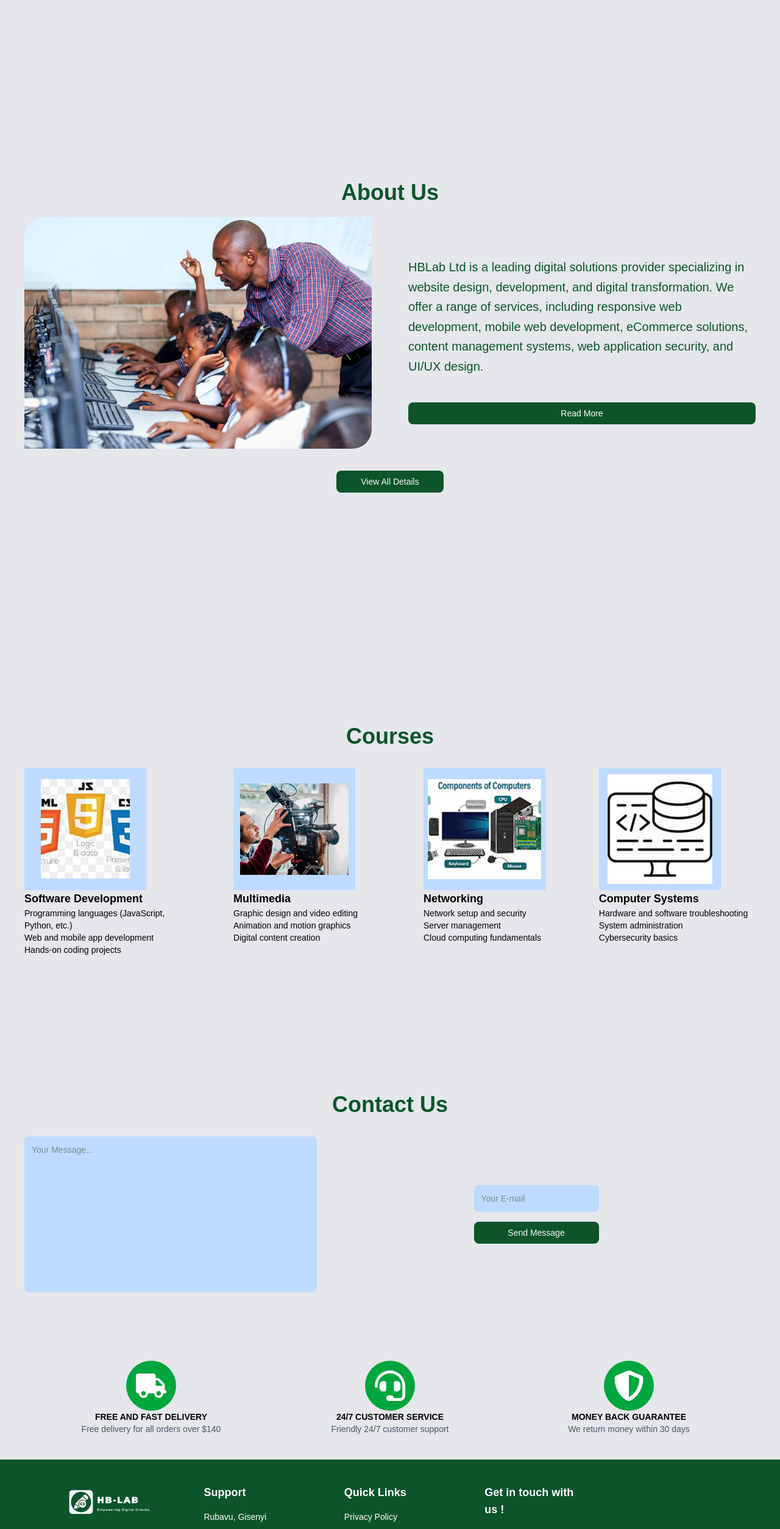
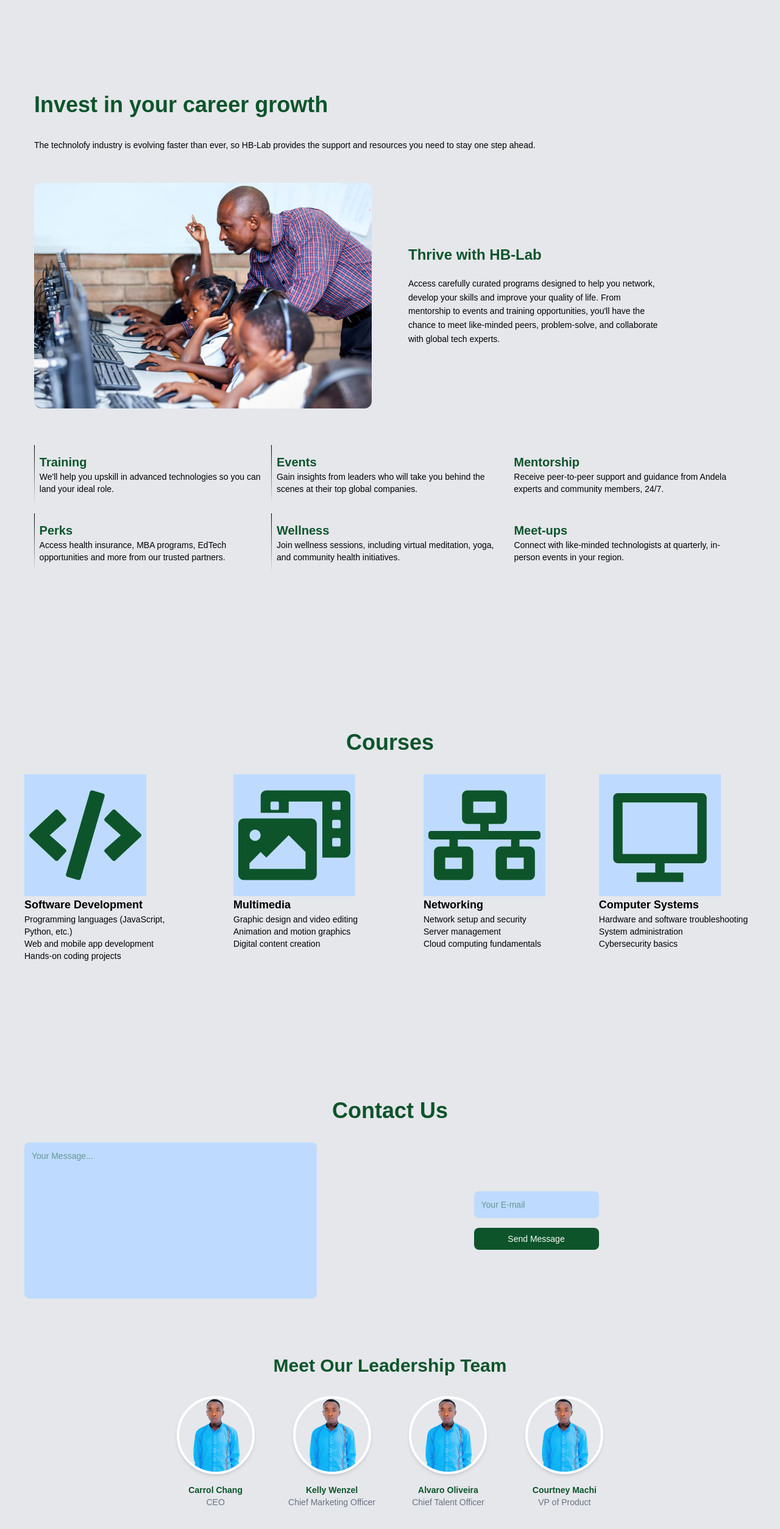
Before and after one commit to realkwizera/HB-Lab-frontend, a React (Vite) app: page / in a window 1280 px wide. Shown: the part 1820-4328 px from the top of the page at 61% size. Built offline with nearby package versions, Linux system fonts and the light colour scheme; some icons are missing.

Commit message:
leadership team, change on footer 1st div, about us structure and contents

```diff
--- a/src/App.jsx
+++ b/src/App.jsx
@@ -3,6 +3,7 @@
 import Navbar from './components/Navbar'
 import ContainerPage from './components/ContainerPage'
 import Draft from './components/Footer'
+import LeadershipTeam from './components/LeadershipTeam'
 
 const App = () => {
   return (
@@ -12,6 +13,7 @@
           <Route path='/' element={<ContainerPage/>}/>
           <Route path='/landing' element={<ContainerPage/>}/>
           <Route path='/draft' element={<Draft/>}/>
+          <Route path='/leadership' element={<LeadershipTeam/>}/>
         </Routes>
       </Router>
     </div>
--- a/src/components/AboutUs.jsx
+++ b/src/components/AboutUs.jsx
@@ -7,66 +7,89 @@
   const [showMore, setShowMore] = useState(false);
   return (
     <div className="flex font-Poppins items-center justify-center mx-auto w-full text-green-900">
-      <div className="flex flex-col items-center gap-5 max-w-screen-xl mx-auto px-5">
+      <div className="flex flex-col gap-5 max-w-screen-xl mx-auto px-5">
         <div>
-          <label className="font-bold text-4xl p-4">About Us</label>
+          <label className="font-black text-4xl p-4 mx-auto">
+            Invest in your career growth
+          </label>
+        </div>
+        <div className="flex">
+          <p className="breakwords text-black p-4">
+            The technolofy industry is evolving faster than ever, so HB-Lab
+            provides the support and resources you need to stay one step ahead.
+          </p>
         </div>
 
-        <div className="grid lg:grid-cols-2 grid-cols-1 flex justify-center items-center gap-15">
+        <div className="grid lg:grid-cols-2 grid-cols-1 flex justify-center items-center gap-15 p-4">
           <div className="flex flex-col rounded-lg h-full w-full items-center justify-center">
-            <img
-              src={kids}
-              alt=""
-              className="w-full h-auto rounded-tl-4xl rounded-br-4xl"
-            />
+            <img src={kids} alt="" className="w-full h-auto rounded-xl" />
           </div>
 
-          <div className="flex flex-col py-10 rounded-lg h-full w-full text-center">
-            {!showMore && (
-              <>
-                <p className="font-small lg:text-start text-center leading-relaxed lg:w-full  text-xl h-full flex items-center">
-                  HBLab Ltd is a leading digital solutions provider specializing
-                  in website design, development, and digital transformation. We
-                  offer a range of services, including responsive web
-                  development, mobile web development, eCommerce solutions,
-                  content management systems, web application security, and
-                  UI/UX design.
-                </p>
-
-                <button
-                  onClick={() => setShowMore(true)}
-                  className="mt-4 px-4 py-2 bg-green-900 text-white rounded-lg hover:text-green-900 hover:bg-white"
-                >
-                  Read More
-                </button>
-              </>
-            )}
-            {showMore && (
-              <p className="mt-4 flex flex-col font-small lg:text-start text-center leading-relaxed lg:w-full text-xl h-full flex items-center">
-                HBLab Ltd is a leading digital solutions provider specializing
-                in website design, development, and digital transformation. We
-                offer a range of services, including responsive web development,
-                mobile web development, eCommerce solutions, content management
-                systems, web application security, and UI/UX design. Beyond
-                development, we are committed to nurturing the next generation
-                of tech professionals through comprehensive training programs
-                and hands-on internships. Our goal is to equip individuals with
-                practical skills and real-world experience, empowering them to
-                excel in the digital industry.
-                <button
-                  onClick={() => setShowMore(false)}
-                  className="mt-4 px-4 py-2 bg-green-900 text-white rounded-lg hover:text-green-900 hover:bg-white"
-                >
-                  <FiX />
-                </button>
+          <div className="flex flex-col lg:py-10 py-3 rounded-lg h-full w-full">
+            <div className="flex flex-col my-auto gap-5">
+              <h1 className="font-black lg:text-2xl text-xl">
+                Thrive with HB-Lab
+              </h1>
+              <p className="font-small lg:text-start lg:w-3/4 w-full leading-relaxed text-black h-full flex items-center">
+                Access carefully curated programs designed to help you network,
+                develop your skills and improve your quality of life. From
+                mentorship to events and training opportunities, you'll have the
+                chance to meet like-minded peers, problem-solve, and collaborate
+                with global tech experts.
               </p>
-            )}
+            </div>
           </div>
         </div>
-        <div>
-          <button className="mt-4 py-2 px-10 bg-green-900 text-gray-50 text-sm rounded-lg">
-            View All Details
-          </button>
+        <div className="grid lg:grid-cols-3 grid-cols-1 my-auto w-full h-fit p-4">
+          {/* cols*/}
+          <div className="flex mx-auto m-2">
+            <div className="w-[1px] h-24 bg-gradient-to-b from-black to-transparent lg:inline hidden"></div>
+            <div className="flex flex-col my-auto px-2">
+              <div><h1 className="font-bold text-xl">Training</h1></div>
+              <div className="text-black">We'll help you upskill in advanced technologies so you can land your ideal role.</div>
+            </div>
+          </div>
+          {/* cols*/}
+          <div className="flex mx-auto m-2">
+            <div className="w-[1px] h-24 bg-gradient-to-b from-black to-transparent lg:inline hidden"></div>
+            <div className="flex flex-col my-auto px-2">
+              <div><h1 className="font-bold text-xl">Events</h1></div>
+              <div className="text-black">Gain insights from leaders who will take you behind the scenes at their top global companies.</div>
+            </div>
+          </div>
+          {/* cols*/}
+          <div className="flex mx-auto m-2">
+            <div className="w-[1px] h-24 bg-gradient-to-b from-black to-transparent lg:inline hidden"></div>
+            <div className="flex flex-col my-auto px-2">
+              <div><h1 className="font-bold text-xl">Mentorship</h1></div>
+              <div className="text-black">Receive peer-to-peer support and guidance from Andela experts and community members, 24/7.</div>
+            </div>
+          </div>
+          {/* cols*/}
+          <div className="flex mx-auto m-2">
+            <div className="w-[1px] h-24 bg-gradient-to-b from-black to-transparent lg:inline hidden"></div>
+            <div className="flex flex-col my-auto px-2">
+              <div><h1 className="font-bold text-xl">Perks</h1></div>
+              <div className="text-black">Access health insurance, MBA programs, EdTech opportunities and more from our trusted partners.</div>
+            </div>
+          </div>
+          {/* cols*/}
+          <div className="flex mx-auto m-2">
+            <div className="w-[1px] h-24 bg-gradient-to-b from-black to-transparent lg:inline hidden"></div>
+            <div className="flex flex-col my-auto px-2">
+              <div><h1 className="font-bold text-xl">Wellness</h1></div>
+              <div className="text-black">Join wellness sessions, including virtual meditation, yoga, and community health initiatives.</div>
+            </div>
+          </div>
+          {/* cols*/}
+          <div className="flex mx-auto m-2">
+            <div className="w-[1px] h-24 bg-gradient-to-b from-black to-transparent lg:inline hidden"></div>
+            <div className="flex flex-col my-auto px-2">
+              <div><h1 className="font-bold text-xl">Meet-ups</h1></div>
+              <div className="text-black">Connect with like-minded technologists at quarterly, in-person events in your region.</div>
+            </div>
+          </div>
+
         </div>
       </div>
     </div>
--- a/src/components/ContainerPage.jsx
+++ b/src/components/ContainerPage.jsx
@@ -7,6 +7,7 @@
 import Courses from "./Courses";
 import ContactUs from "./ContactUs";
 import CompaniesTrustUs from "./CompaniesTrustUs";
+import LeadershipTeam from "./LeadershipTeam";
 
 const ContainerPage = () => {
   return (
@@ -55,6 +56,12 @@
       {/* <div className="flex justify-center text-green-900">
         <hr className="w-8/10 text-green-900" />
       </div> */}
+      <section id="our-leadership" className="mx-auto place-items-center w-full px-5 my-5">
+        <LeadershipTeam />
+      </section>
+      {/* <div className="flex justify-center text-green-900">
+        <hr className="w-8/10 text-green-900" />
+      </div> */}
       <section className="grid mx-auto place-items-center w-full">
         <Footer />
       </section>
--- a/src/components/Courses.jsx
+++ b/src/components/Courses.jsx
@@ -3,6 +3,11 @@
 import csystems from "../assets/computer-sys.png"
 import multimedia from "../assets/multimedia.png"
 import software from "../assets/sw-dev.png"
+import { AiOutlineDesktop } from "react-icons/ai";
+import { RiComputerLine } from "react-icons/ri";
+import { FaNetworkWired } from "react-icons/fa";
+import { FaPhotoVideo } from "react-icons/fa";
+import { FaCode } from "react-icons/fa";
 
 const Courses = () => {
   return (
@@ -16,7 +21,7 @@
           <div className="grid lg:grid-cols-4 mx-auto grid-cols-2 gap-10">
             <div className="mx-auto">
               <div className="lg:w-50 lg:h-50 w-40 lg:h-50 h-40 bg-blue-200 flex items-center justify-center ">
-                <img src={software} alt="" />
+                <FaCode className="w-full h-full object-fit p-2"/>
               </div>
               <p className="text-black text-lg font-semibold">
                 Software Development
@@ -29,7 +34,7 @@
             </div>
             <div className="mx-auto">
               <div className="lg:w-50 lg:h-50 w-40 lg:h-50 h-40 bg-blue-200 flex items-center justify-center">
-              <img src={multimedia} alt="" />
+              <FaPhotoVideo  className="w-full h-full object-fit p-2" />
               </div>
               <p className="text-black text-lg font-semibold">Multimedia</p>
               <p className="text-black text-sm font-sm flex flex-col">
@@ -40,7 +45,7 @@
             </div>
             <div className="mx-auto">
               <div className="lg:w-50 lg:h-50 w-40 lg:h-50 h-40 bg-blue-200 flex items-center justify-center">
-              <img src={computer} alt="" />
+              <FaNetworkWired className="w-full h-full object-fit p-2" />
               </div>
               <p className="text-black text-lg font-semibold">Networking</p>
               <p className="text-black text-sm font-sm flex flex-col">
@@ -51,7 +56,7 @@
             </div>
             <div className="mx-auto">
               <div className="lg:w-50 lg:h-50 w-40 lg:h-50 h-40 bg-blue-200 flex items-center justify-center">
-              <img src={csystems} alt="" />
+              <RiComputerLine className="w-full h-full object-fit p-2" />
               </div>
               <p className="text-black text-lg font-semibold">
                 Computer Systems{" "}
--- a/src/components/Footer.jsx
+++ b/src/components/Footer.jsx
@@ -1,37 +1,68 @@
 import React from "react";
 import Logo from "../assets/logo-white.png";
-import {Icon} from '@iconify/react'
-import {FaTruck, FaHeadset, FaShieldAlt} from 'react-icons/fa'
-
+import { Icon } from "@iconify/react";
+import { FaTruck, FaHeadset, FaShieldAlt } from "react-icons/fa";
+import stat from "../assets/stat.png";
 
 function Footer() {
   return (
     <>
-      <div className="flex justify-center items-center w-full px-4">
-        <div className="grid grid-cols-1 sm:grid-cols-2 lg:grid-cols-3 gap-6 w-full max-w-6xl text-center">
-          <div className="mt-5 lg:mt-20 flex flex-col items-center">
-            <div className="bg-green-600 p-4 rounded-full"><FaTruck className="text-white" size={50}/></div>
-            <p className="font-bold">FREE AND FAST DELIVERY</p>
-            <p className="text-sm text-gray-600">Free delivery for all orders over $140</p>
+      <div className="flex justify-center items-center w-full px-4 mx-auto">
+        <div className="flex lg:flex-row flex-col items-center justify-center my-auto w-full h-fit p-4 gap-4 mx-auto">
+          {/* cols*/}
+          <div className="flex mx-auto m-2">
+            <div className="flex flex-col my-auto px-2 gap-4">
+              <div>
+                <img src={stat} alt="HB-Lab Stats" className="w-10 h-10" />
+              </div>
+              <div>
+                <h1 className="font-black text-medium">People</h1>
+              </div>
+              <div className="text-black w-2/3">
+                You'll receive support from our expert, in-house teams to match
+                you to your ideal role and provide career guidance.
+              </div>
+            </div>
           </div>
-
-          <div className="mt-5 lg:mt-20 flex flex-col items-center">
-            <div className="bg-green-600 p-4 rounded-full"><FaHeadset className="text-white" size={50}/></div>
-            <p className="font-bold">24/7 CUSTOMER SERVICE</p>
-            <p className="text-sm text-gray-600">Friendly 24/7 customer support</p>
+          {/* cols */}
+          <div className="w-[1px] h-35 bg-gradient-to-b from-black to-transparent lg:inline hidden"></div>
+          {/* cols*/}
+          <div className="flex mx-auto m-2">
+            <div className="flex flex-col my-auto px-2 gap-4">
+              <div>
+                <img src={stat} alt="HB-Lab Stats" className="w-10 h-10" />
+              </div>
+              <div>
+                <h1 className="font-black text-medium">Technology</h1>
+              </div>
+              <div className="text-black w-2/3">
+                Access HB-LAB e-learning to apply for roles, get verified in
+                your chosen skills, and connect with a global community.
+              </div>
+            </div>
           </div>
-
-          <div className="mt-5 lg:mt-20 mb-10 flex flex-col items-center">
-            <div className="bg-green-600 p-4 rounded-full"><FaShieldAlt className="text-white" size={50}/></div>
-            <p className="font-bold">MONEY BACK GUARANTEE</p>
-            <p className="text-sm text-gray-600">We return money within 30 days</p>
+          {/* cols */}
+          <div className="w-[1px] h-35 bg-gradient-to-b from-black to-transparent lg:inline hidden"></div>
+          {/* cols*/}
+          <div className="flex mx-auto m-2">
+            <div className="flex flex-col my-auto px-2 gap-4">
+              <div>
+                <img src={stat} alt="HB-Lab Stats" className="w-10 h-10" />
+              </div>
+              <div>
+                <h1 className="font-black text-medium">Training</h1>
+              </div>
+              <div className="text-black w-2/3">
+                Stay engaged and advance your career with cutting edge
+                upskilling opportunities from our partners.
+              </div>
+            </div>
           </div>
         </div>
       </div>
 
       <div className="bg-green-900 w-full flex justify-center">
         <div className="p-10 grid grid-cols-1 sm:grid-cols-2 lg:grid-cols-5 gap-10 lg:gap-20 text-white w-full max-w-6xl">
-
           <div className="flex flex-col items-center lg:items-start text-center lg:text-left">
             <img src={Logo} alt="Logo" className="lg:w-full w-75 mb-4  p-2" />
           </div>
@@ -40,8 +71,12 @@
           <div className="text-center lg:text-left">
             <p className="text-lg font-semibold mb-4">Support</p>
             <p className="text-sm">Rubavu, Gisenyi</p>
-            <a className="block text-sm mt-2" href="mailto:hblabltd@gmail.com">hblabltd@gmail.com</a>
-            <a className="block text-sm" href="tel:+250783224032">+250 789 028 283</a>
+            <a className="block text-sm mt-2" href="mailto:hblabltd@gmail.com">
+              hblabltd@gmail.com
+            </a>
+            <a className="block text-sm" href="tel:+250783224032">
+              +250 789 028 283
+            </a>
           </div>
 
           {/* Quick Links */}
@@ -57,13 +92,12 @@
           <div className="flex flex-col items-center lg:items-start text-center lg:text-left">
             <p className="text-lg font-semibold mb-4">Get in touch with us !</p>
             <div className="flex justify-center lg:justify-start space-x-3">
-            <Icon icon="proicons:instagram" width="24" height="24" />
-            <Icon icon="line-md:twitter-x-alt" width="24" height="24" />
-            <Icon icon="ri:linkedin-fill" width="24" height="24" />
-            <Icon icon="ic:sharp-tiktok" width="24" height="24" />
+              <Icon icon="proicons:instagram" width="24" height="24" />
+              <Icon icon="line-md:twitter-x-alt" width="24" height="24" />
+              <Icon icon="ri:linkedin-fill" width="24" height="24" />
+              <Icon icon="ic:sharp-tiktok" width="24" height="24" />
             </div>
           </div>
-
         </div>
       </div>
     </>
--- /dev/null
+++ b/src/components/LeadershipTeam.jsx
@@ -0,0 +1,39 @@
+import React from "react";
+import avatar from '../assets/avatar.png'
+
+const teamMembers = [
+  { name: "Carrol Chang", role: "CEO"},
+  { name: "Kelly Wenzel", role: "Chief Marketing Officer" },
+  { name: "Alvaro Oliveira", role: "Chief Talent Officer" },
+  { name: "Courtney Machi", role: "VP of Product" },
+  { name: "Kate Holowink", role: "Chief of Staff",featured: true },
+  { name: "Lila Millsap", role: "VP, People", }
+];
+
+const LeadershipTeam = () => {
+  return (
+    <div className="flex items-center justify-center mx-auto w-full text-green-900 lg:my-20 my-10">
+      <div className="flex flex-col justify-center items-center mx-auto">
+      <h1 className="lg:text-3xl text-2xl lg:font-bold font-black mb-8 lg:w-full text-center">Meet Our Leadership Team</h1>
+      <div className="grid lg:grid-cols-4 grid-cols-2 gap-12 max-w-4xl">
+        {teamMembers.map((member, index) => (
+          <div
+            key={index}
+            className={`flex flex-col items-center text-center`}
+          >
+            <img
+              src={avatar}
+              alt={member.name}
+              className="w-32 h-32 rounded-full object-cover border-4 border-white shadow-md"
+            />
+            <p className="font-bold mt-4">{member.name}</p>
+            <p className="text-gray-500">{member.role}</p>
+          </div>
+        ))}
+      </div>
+      </div>
+    </div>
+  );
+};
+
+export default LeadershipTeam;
```
Also changed, not shown: src/assets/avatar.png (added), src/assets/stat.png (added).
